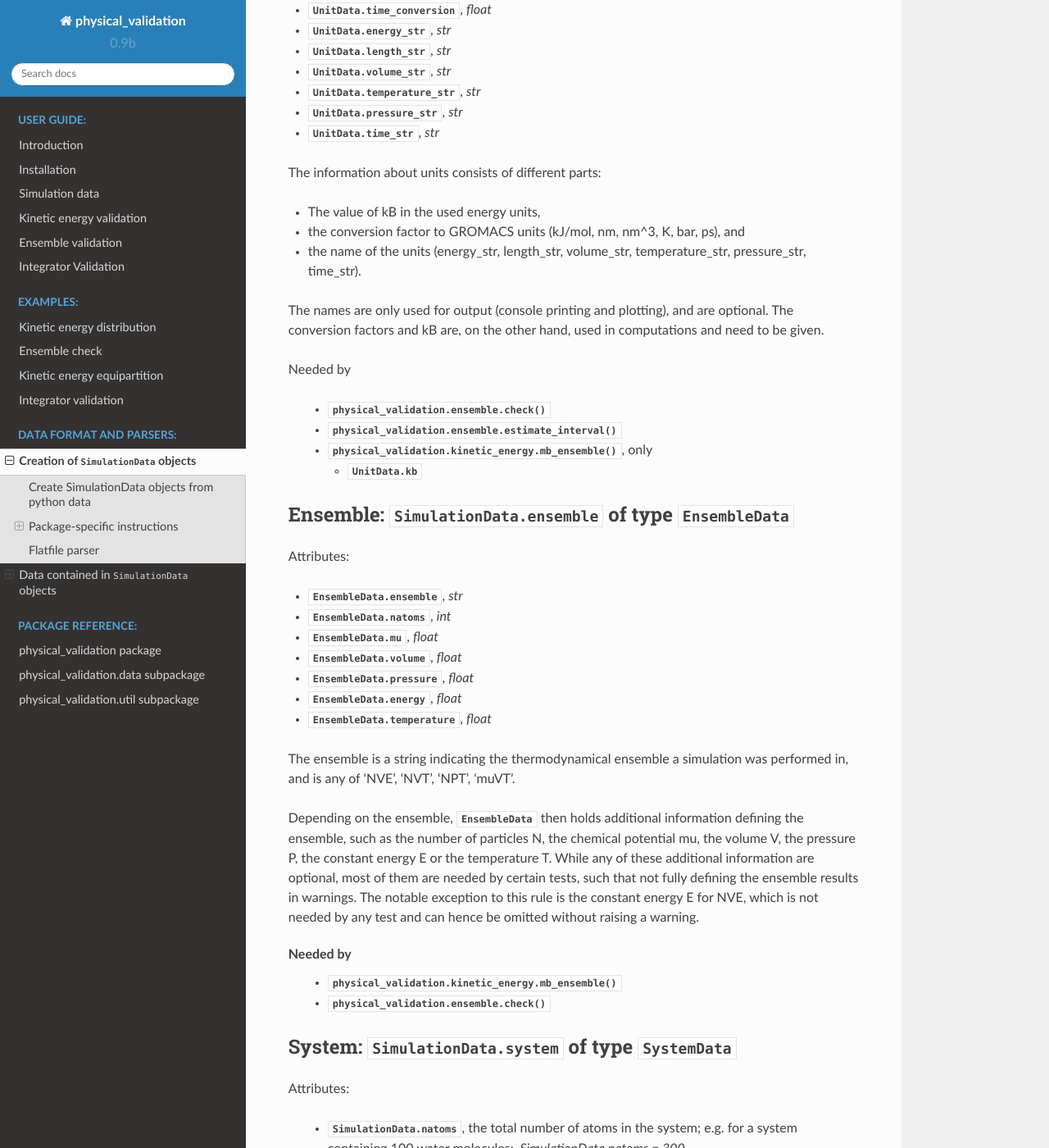
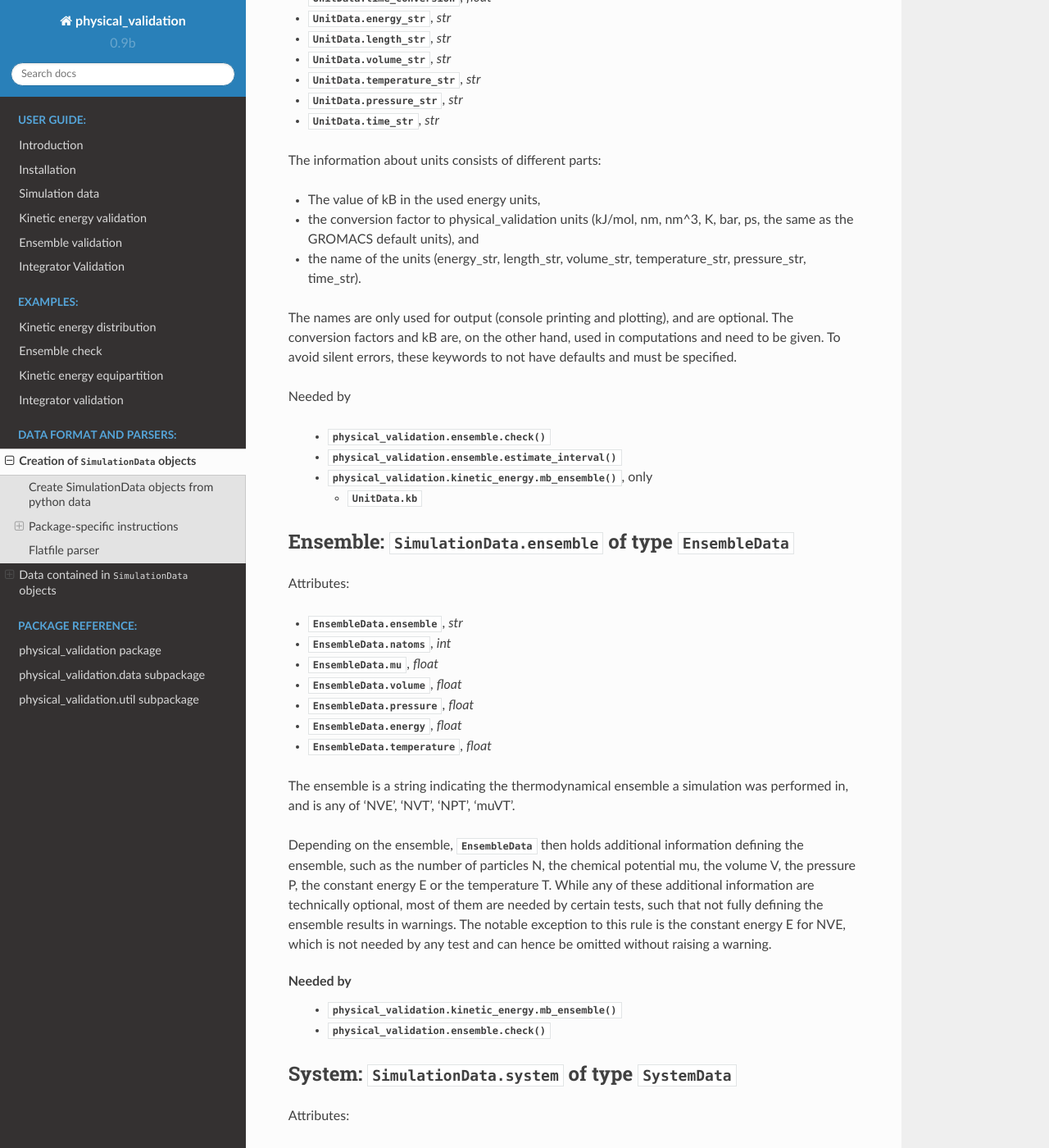
Before and after one commit to shirtsgroup/physical_validation, a Sphinx documentation site: the page built from doc/simulation_data.rst, in a window 1280 px wide and 1400 px high, scrolled down 4815 px. Shown: the whole window at 82% size. Built offline with Sphinx 7.4.7 and the Read the Docs theme 2.0.0, drawn with Linux system fonts in a browser that asks for light colours; some of the changed text lies outside the part shown.

Commit message:
Update simulation_data.rst (#167)
Suggested changes to simulation_data.rst.

```diff
--- a/doc/simulation_data.rst
+++ b/doc/simulation_data.rst
@@ -102,7 +102,7 @@ The :class:`.GromacsParser` takes the GROMACS input files `mdp` (run options)
 and `top` (topology file) to read the details about the system, the ensemble
 and the time step. The observable trajectory is extracted from an `edr`
 (binary energy trajectory), while the position and velocity trajectory can
-be read either from a `trr` (binary trajectory) or a `gro` (ascii trajectory)
+be read either from a `trr` (binary trajectory) or a `gro` (ASCII trajectory)
 file. The constructor optionally takes the path to a gromacs binary as well
 as the path to the topology library as inputs. The first is necessary to
 extract information from binary files (using `gmx energy` and `gmx dump`),
@@ -205,6 +205,8 @@ velocities):
        ndof_reduction_rot=0
    )
 
+   # see documentation below about UnitData object
+   # for specification of *_str and *_conversion keywords.
    units = pv.data.UnitData(
        kb=8.314462435405199e-3,
        energy_str='kJ/mol',
@@ -262,12 +264,12 @@ Attributes:
 The information about units consists of different parts:
 
 * The value of kB in the used energy units,
-* the conversion factor to GROMACS units (kJ/mol, nm, nm^3, K, bar, ps), and
+* the conversion factor to physical_validation units (kJ/mol, nm, nm^3, K, bar, ps, the same as the GROMACS default units), and
 * the name of the units (energy_str, length_str, volume_str, temperature_str, pressure_str, time_str).
 
 The names are only used for output (console printing and plotting), and are optional.
 The conversion factors and kB are, on the other hand, used in computations and need
-to be given.
+to be given. To avoid silent errors, these keywords to not have defaults and must be specified.
 
 Needed by
 
@@ -295,7 +297,7 @@ performed in, and is any of 'NVE', 'NVT', 'NPT', 'muVT'.
 Depending on the ensemble, :class:`.EnsembleData` then holds additional information defining
 the ensemble, such as the number of particles N, the chemical potential mu, the
 volume V, the pressure P, the constant energy E or the temperature T. While any
-of these additional information are optional, most of them are needed by certain
+of these additional information are technically optional, most of them are needed by certain
 tests, such that not fully defining the ensemble results in warnings. The notable
 exception to this rule is the constant energy E for NVE, which is not needed
 by any test and can hence be omitted without raising a warning.
```
Also changed, not shown: other parts of doc/simulation_data.rst (+9 -9 lines).
